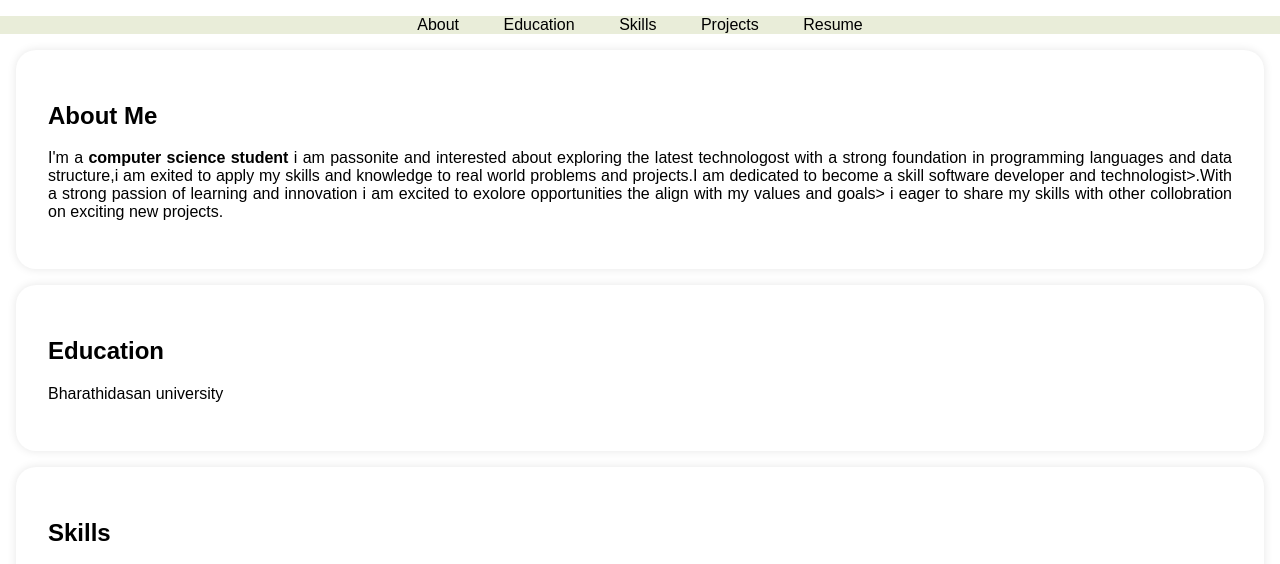
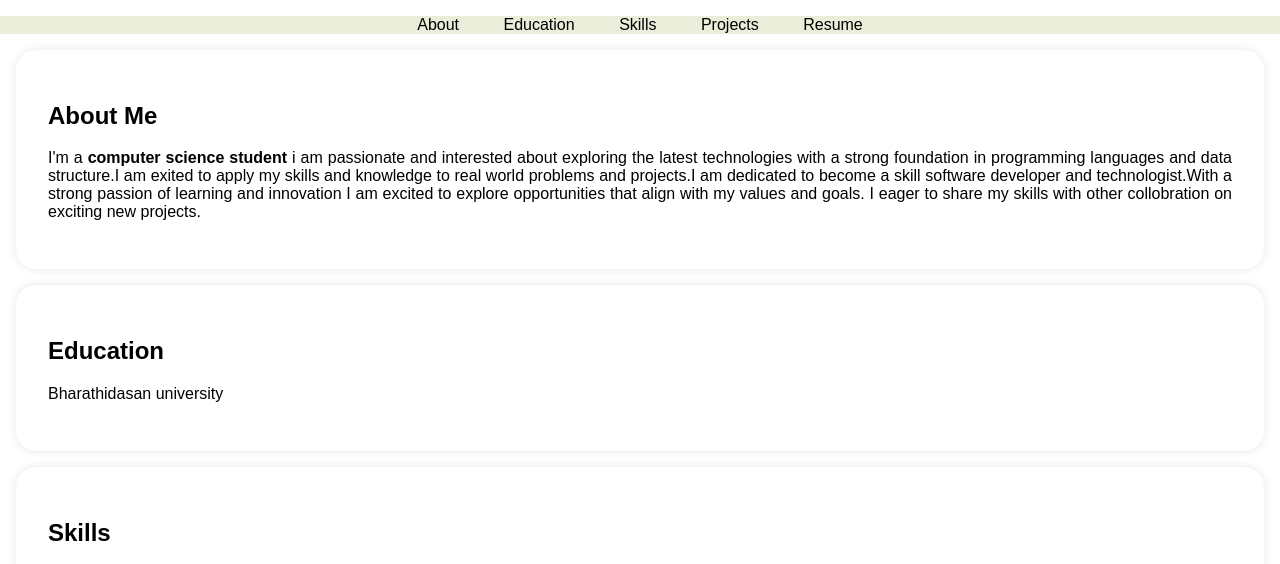
Before and after one commit to abinaya1112/Digital-portfolio, a plain HTML site: page index.html in a window 1280 px wide. Shown: the part 197-761 px from the top of the page. Drawn offline with Linux system fonts and the light colour scheme.

Commit message:
Update index.html

```diff
--- a/index.html
+++ b/index.html
@@ -114,11 +114,11 @@
     <section id="about">
         <div class="section-content">
             <h2>About Me</h2>
-            <p>I'm a <b>computer science student</b> i am passonite and interested about exploring the latest
-                technologost with a strong foundation in programming languages and data structure,i am exited
+            <p>I'm a <b>computer science student</b> i am passionate and interested about exploring the latest
+                technologies with a strong foundation in programming languages and data structure.I am exited
                 to apply my skills and knowledge to real world problems and projects.I am dedicated to become
-                a skill software developer and technologist&gt;.With a strong passion of learning and innovation
-                i am excited to exolore opportunities the align with my values and goals&gt; i eager to share
+                a skill software developer and technologist.With a strong passion of learning and innovation
+                I am excited to explore opportunities that align with my values and goals. I eager to share
                 my skills with other collobration on exciting new projects. </p>
 
         </div>
```
